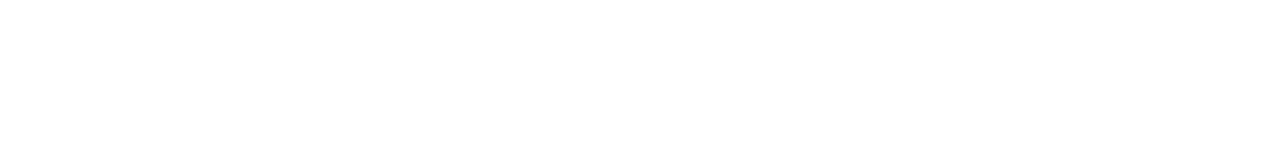
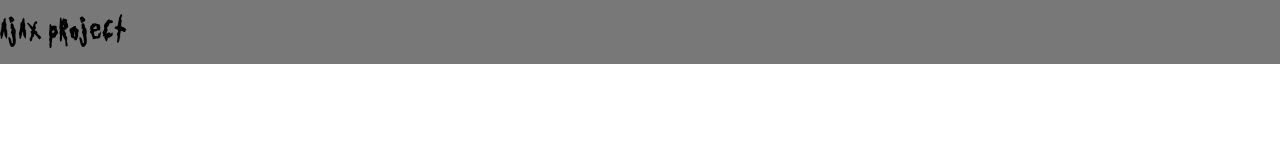
Before and after one commit to addy-abid/ajax-project-first, a website: page index.html in a window 1280 px wide. Drawn offline with Linux system fonts and the light colour scheme.

Commit message:
Add HTML header

```diff
--- a/css/styles.css
+++ b/css/styles.css
@@ -0,0 +1,20 @@
+@font-face {
+  font-family: 'get-schwifty';
+  src: url("../fonts/get_schwifty.ttf");
+}
+
+h2 {
+  font-family: 'get-schwifty', sans-serif;
+}
+
+.row {
+  display: flex;
+}
+
+.column-third {
+  width: calc(100 / 3);
+}
+
+.nav-bar {
+  background-color: #787878;
+}
--- a/index.html
+++ b/index.html
@@ -11,6 +11,15 @@
 </head>
 <body>
   <header>
+    <div class="nav-bar">
+      <div class="row">
+        <div class="column-third">
+          <h2>Ajax Project</h2>
+        </div>
+
+      </div>
+
+    </div>
   </header>
   <main>
   </main>
```
Also changed, not shown: fonts/get_schwifty.ttf (added).
